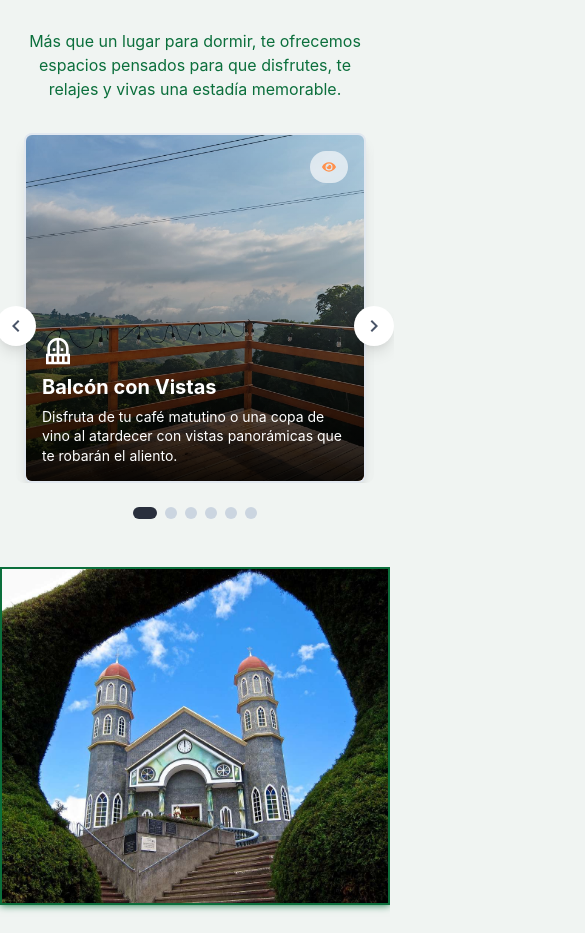
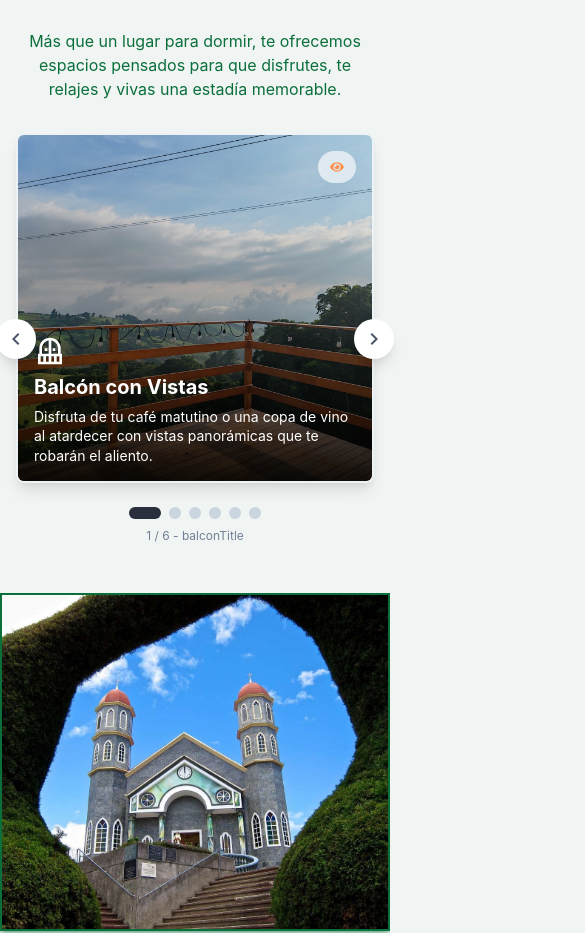
Before and after one commit to Bayronalpizar99/Casa_Vista_Verde, a React (Vite) app: page / in a window 390 px wide. Shown: the part 3020-3953 px from the top of the page, 585 px wide, since content can reach past the window. Built offline with nearby package versions, Linux system fonts and the light colour scheme.

Commit message:
Fix for image sizes

```diff
--- a/src/components/Experiencias.tsx
+++ b/src/components/Experiencias.tsx
@@ -2,12 +2,11 @@ import {
     Box, Heading, Text, VStack, Image, useColorModeValue, Icon,
     useDisclosure, Modal, ModalOverlay, ModalContent, ModalBody, ModalCloseButton, IconButton, Flex, useBreakpointValue
 } from '@chakra-ui/react';
-import { motion } from 'framer-motion';
 import { FaWineGlassAlt, FaFire, FaEye, FaChess } from 'react-icons/fa';
 import { MdBalcony, MdOutlineKitchen } from 'react-icons/md';
 import { GiBroccoli } from "react-icons/gi";
 import { ChevronLeftIcon, ChevronRightIcon } from '@chakra-ui/icons';
-import { useState} from 'react';
+import { useState, useEffect } from 'react';
 import { useLanguage } from '../context/LanguageContext';
 import balconImg from '../assets/balcon.jpg';
 import cocinaImg from '../assets/cocina.webp';
@@ -16,9 +15,11 @@ import hogueraImg from '../assets/hoguera.webp';
 import fincaImg from '../assets/finca.webp';
 import juegosImg from '../assets/juegos.webp';
 
-const MotionBox = motion(Box);
-
-const ExperienceCard = ({ experience, onViewImage }: { experience: any, index: number, onViewImage: (image: string) => void }) => {
+const ExperienceCard = ({ experience, onViewImage, isActive }: {
+    experience: any,
+    onViewImage: (image: string) => void,
+    isActive?: boolean
+}) => {
     const { t } = useLanguage();
     const cardTextColor = useColorModeValue('white', 'dark.primary');
     const glowColor = useColorModeValue('#0b6f3c', '#90f4c0');
@@ -26,10 +27,7 @@ const ExperienceCard = ({ experience, onViewImage }: { experience: any, index: n
     const eyeButtonColor = useColorModeValue('light.accent', 'dark.accent');
 
     return (
-        <MotionBox
-            initial={{ opacity: 0, scale: 0.9 }}
-            animate={{ opacity: 1, scale: 1 }}
-            transition={{ duration: 0.3 }}
+        <Box
             position="relative"
             borderRadius="lg"
             overflow="hidden"
@@ -38,14 +36,14 @@ const ExperienceCard = ({ experience, onViewImage }: { experience: any, index: n
             w="100%"
             borderWidth="2px"
             borderColor="transparent"
-            bg="gray.200"
+            bg="gray.100"
             _hover={{
                 borderColor: glowColor,
                 boxShadow: `0 0 15px ${glowColor}`,
-                transform: 'scale(1.02)'
             }}
+            opacity={isActive === false ? 0.7 : 1}
+            transform={isActive === false ? 'scale(0.95)' : 'scale(1)'}
             transitionDuration="0.3s"
-            transitionTimingFunction="ease"
         >
             <Image
                 src={experience.image}
@@ -54,15 +52,11 @@ const ExperienceCard = ({ experience, onViewImage }: { experience: any, index: n
                 h="100%"
                 objectFit="cover"
                 objectPosition="center"
-                loading="lazy"
-                fallback={
-                    <Flex align="center" justify="center" h="100%" bg="gray.200">
-                        <Text>Cargando imagen...</Text>
-                    </Flex>
-                }
+                loading="eager"
+                decoding="sync"
+                onLoad={() => console.log(`✅ Imagen cargada: ${experience.titleKey}`)}
                 onError={(e) => {
-                    console.error(`Error cargando imagen: ${experience.image}`);
-                    e.currentTarget.style.display = 'none';
+                    console.error(`❌ Error cargando: ${experience.titleKey}`, e);
                 }}
             />
 
@@ -105,7 +99,7 @@ const ExperienceCard = ({ experience, onViewImage }: { experience: any, index: n
                     </Text>
                 </VStack>
             </Box>
-        </MotionBox>
+        </Box>
     );
 };
 
@@ -186,25 +180,49 @@ export function Experiencias() {
     ];
 
     const [currentIndex, setCurrentIndex] = useState(0);
+    const [imagesLoaded, setImagesLoaded] = useState<boolean[]>(new Array(experienceData.length).fill(false));
     const isMobile = useBreakpointValue({ base: true, md: false });
     const cardsToShow = useBreakpointValue({ base: 1, sm: 2, lg: 3, xl: 4 }) || 1;
     const totalCards = experienceData.length;
 
+    // Precargar todas las imágenes
+    useEffect(() => {
+        const preloadImages = async () => {
+            const loadPromises = experienceData.map((exp, idx) => {
+                return new Promise<void>((resolve) => {
+                    const img = new window.Image();
+                    img.onload = () => {
+                        console.log(`🖼️ Precargada: ${exp.titleKey}`);
+                        setImagesLoaded(prev => {
+                            const newState = [...prev];
+                            newState[idx] = true;
+                            return newState;
+                        });
+                        resolve();
+                    };
+                    img.onerror = () => {
+                        console.error(`❌ Error precargando: ${exp.titleKey}`);
+                        resolve();
+                    };
+                    img.src = exp.image;
+                });
+            });
+
+            await Promise.all(loadPromises);
+            console.log('✅ Todas las imágenes precargadas');
+        };
+
+        preloadImages();
+    }, []);
+
     const handlePrev = () => {
-        if (isMobile) {
+        console.log(`⬅️ Prev: ${currentIndex} -> ${currentIndex === 0 ? totalCards - 1 : currentIndex - 1}`);
         setCurrentIndex((prev) => (prev === 0 ? totalCards - 1 : prev - 1));
-        } else {
-            setCurrentIndex((prev) => Math.max(0, prev - 1));
-        }
     };
 
     const handleNext = () => {
-        if (isMobile) {
+        console.log(`➡️ Next: ${currentIndex} -> ${currentIndex === totalCards - 1 ? 0 : currentIndex + 1}`);
         setCurrentIndex((prev) => (prev === totalCards - 1 ? 0 : prev + 1));
-        } else {
-            const maxIndex = Math.max(0, totalCards - cardsToShow);
-            setCurrentIndex((prev) => Math.min(maxIndex, prev + 1));
-        }
     };
 
     const handleViewImage = (imageUrl: string) => {
@@ -217,6 +235,8 @@ export function Experiencias() {
     const textColor = useColorModeValue('light.text', 'dark.text');
     const buttonBg = useColorModeValue('white', 'gray.700');
     const buttonColor = useColorModeValue('gray.600', 'gray.200');
+
+    console.log('🔄 Render - Current Index:', currentIndex, 'Images Loaded:', imagesLoaded);
 
     return (
         <Box id="experiencias" py={{ base: 12, md: 24 }} px={{ base: 4, md: 8 }} bg={bgColor}>
@@ -234,29 +254,36 @@ export function Experiencias() {
                     {t('experienciasSubtitle')}
                 </Text>
 
-                {/* Carrusel Mobile */}
+                {/* Carrusel Mobile - Stack Simple */}
                 {isMobile ? (
                     <Box position="relative" w="100%" maxW="400px">
-                        <Box overflow="hidden" borderRadius="lg">
-                            <Flex
+                        {/* Stack de tarjetas - Solo muestra la actual */}
+                        <Box position="relative" h="350px">
+                            {experienceData.map((exp, index) => (
+                                <Box
+                                    key={index}
+                                    position="absolute"
+                                    top="0"
+                                    left="0"
+                                    w="100%"
+                                    h="100%"
+                                    opacity={currentIndex === index ? 1 : 0}
+                                    transform={currentIndex === index ? 'translateX(0)' :
+                                              currentIndex > index ? 'translateX(-100%)' : 'translateX(100%)'}
                                     transitionDuration="0.4s"
                                     transitionTimingFunction="ease-in-out"
-                                transform={`translateX(-${currentIndex * 100}%)`}
-                                w={`${totalCards * 100}%`}
+                                    zIndex={currentIndex === index ? 2 : 1}
                                 >
-                                {experienceData.map((exp, index) => (
-                                    <Box key={index} w={`${100 / totalCards}%`} px={2}>
                                     <ExperienceCard
                                         experience={exp}
-                                            index={index}
                                         onViewImage={handleViewImage}
+                                        isActive={currentIndex === index}
                                     />
                                 </Box>
                             ))}
-                            </Flex>
                         </Box>
 
-                        {/* Botones Mobile */}
+                        {/* Botones de navegación */}
                         <IconButton
                             aria-label={t('anterior')}
                             icon={<ChevronLeftIcon w={6} h={6} />}
@@ -271,6 +298,7 @@ export function Experiencias() {
                             boxShadow="lg"
                             size="md"
                             _hover={{ bg: buttonBg, transform: 'translateY(-50%) scale(1.1)' }}
+                            zIndex={3}
                         />
 
                         <IconButton
@@ -287,26 +315,35 @@ export function Experiencias() {
                             boxShadow="lg"
                             size="md"
                             _hover={{ bg: buttonBg, transform: 'translateY(-50%) scale(1.1)' }}
+                            zIndex={3}
                         />
 
-                        {/* Indicadores Mobile */}
+                        {/* Indicadores */}
                         <Flex justify="center" gap={2} mt={6}>
                             {experienceData.map((_, index) => (
                                 <Box
                                     key={index}
-                                    w={currentIndex === index ? 6 : 3}
+                                    w={currentIndex === index ? 8 : 3}
                                     h={3}
                                     borderRadius="full"
                                     bg={currentIndex === index ? headingColor : 'gray.300'}
                                     cursor="pointer"
                                     transitionDuration="0.3s"
-                                    onClick={() => setCurrentIndex(index)}
+                                    onClick={() => {
+                                        console.log(`🎯 Click indicador: ${index}`);
+                                        setCurrentIndex(index);
+                                    }}
                                     _hover={{
                                         bg: currentIndex === index ? headingColor : 'gray.400',
                                     }}
                                 />
                             ))}
                         </Flex>
+
+                        {/* Debug info */}
+                        <Text fontSize="xs" color="gray.500" mt={2} textAlign="center">
+                            {currentIndex + 1} / {totalCards} - {experienceData[currentIndex].titleKey}
+                        </Text>
                     </Box>
                 ) : (
                     /* Carrusel Desktop */
@@ -314,7 +351,7 @@ export function Experiencias() {
                         <IconButton
                             aria-label={t('anterior')}
                             icon={<ChevronLeftIcon w={8} h={8} />}
-                            onClick={handlePrev}
+                            onClick={() => setCurrentIndex(prev => Math.max(0, prev - 1))}
                             isDisabled={currentIndex === 0}
                             position="absolute"
                             left="-60px"
@@ -337,7 +374,6 @@ export function Experiencias() {
                                     <Box key={index} flex={`0 0 ${100 / cardsToShow}%`} px={4}>
                                         <ExperienceCard
                                             experience={exp}
-                                            index={index}
                                             onViewImage={handleViewImage}
                                         />
                                     </Box>
@@ -348,7 +384,7 @@ export function Experiencias() {
                         <IconButton
                             aria-label={t('siguiente')}
                             icon={<ChevronRightIcon w={8} h={8} />}
-                            onClick={handleNext}
+                            onClick={() => setCurrentIndex(prev => Math.min(totalCards - cardsToShow, prev + 1))}
                             isDisabled={currentIndex >= totalCards - cardsToShow}
                             position="absolute"
                             right="-60px"
```
Lines whose indentation alone changed are shown as unchanged.
